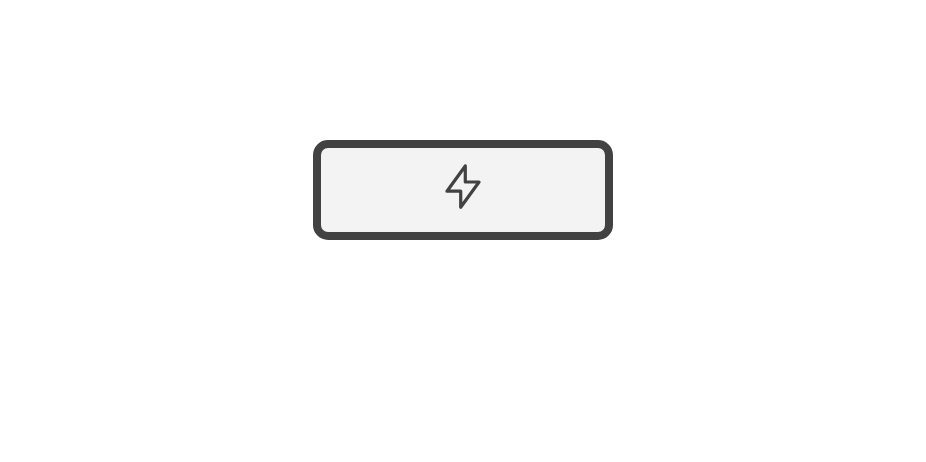
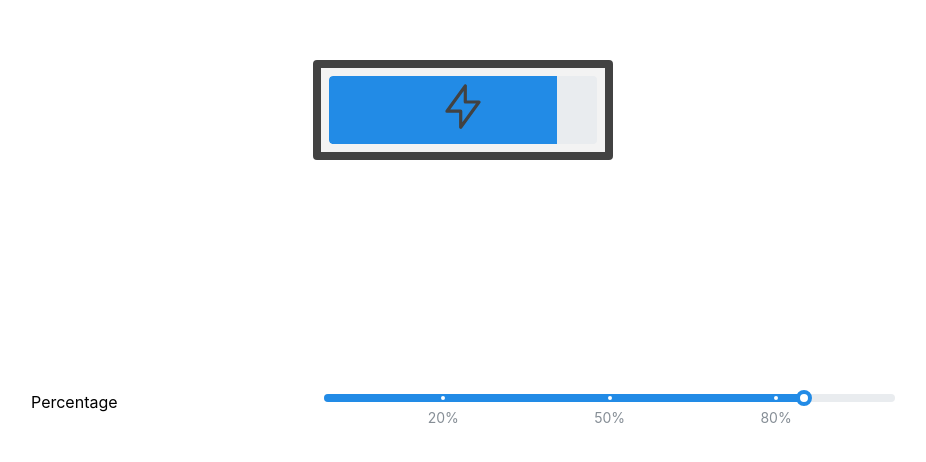
Before and after one commit to tuliren/battery, a Next.js app: page / in a window 1280 px wide. Shown: the part 170-632 px from the top of the page, without its empty margins (177-1103 px from the left). Built offline with nearby package versions, Linux system fonts and the light colour scheme.

Commit message:
Add progress bar

```diff
--- a/pages/index.tsx
+++ b/pages/index.tsx
@@ -1,31 +1,61 @@
-import { Box, Paper, useMantineTheme } from '@mantine/core';
+import {
+  Box,
+  Card,
+  Center,
+  Grid,
+  Paper,
+  Progress,
+  Slider,
+  Stack,
+  useMantineTheme,
+} from '@mantine/core';
 import { IconBolt } from '@tabler/icons-react';
 import type { NextPage } from 'next';
+import { useState } from 'react';
+
+const percentageMargin = 8;
 
 const Home: NextPage = () => {
+  const [percentage, setPercentage] = useState(85);
   const theme = useMantineTheme();
 
   return (
-    <Paper
+    <Center>
+      <Card w="70vw">
+        <Card.Section
           style={{
             position: 'relative',
             display: 'flex',
             justifyContent: 'center',
             alignItems: 'center',
-        height: '90vh',
+            height: '70vh',
           }}
         >
           <Box
             style={{
-          // boxShadow: `5px 5px 10px ${theme.colors.dark[2]}`,
               border: `8px solid ${theme.colors.dark[4]}`,
               width: 300,
               height: 100,
-          borderRadius: '15px',
+              borderRadius: theme.radius.sm,
               backgroundColor: '#f3f3f3',
+              position: 'relative',
+            }}
+          >
+            <Progress
+              size="xl"
+              value={percentage}
+              style={{
+                position: 'absolute',
+                bottom: percentageMargin, // Align to the bottom of the parent Box with margin
+                left: percentageMargin, // Align to the left of the parent Box with margin
+                right: percentageMargin, // Align to the right of the parent Box with margin
+                width: `calc(100% - ${percentageMargin * 2}px)`, // Calculate width based on margins
+                height: `calc(100% - ${percentageMargin * 2}px)`, // Adjust the height to your preference for the charge level indication
+                borderRadius: theme.radius.sm,
                 zIndex: 10,
               }}
             />
+          </Box>
 
           <Box
             style={{
@@ -33,12 +63,31 @@ const Home: NextPage = () => {
               top: '50%',
               left: '50%',
               transform: 'translate(-50%, -50%)',
-          zIndex: 100,
+              zIndex: 20,
             }}
           >
             <IconBolt size={55} stroke={1.4} color={theme.colors.dark[4]} />
           </Box>
-    </Paper>
+        </Card.Section>
+
+        <Grid>
+          <Grid.Col span={4}>Percentage</Grid.Col>
+          <Grid.Col span={8}>
+            <Slider
+              min={0}
+              max={100}
+              value={percentage}
+              onChange={setPercentage}
+              marks={[
+                { value: 20, label: '20%' },
+                { value: 50, label: '50%' },
+                { value: 80, label: '80%' },
+              ]}
+            />
+          </Grid.Col>
+        </Grid>
+      </Card>
+    </Center>
   );
 };
 
```
Lines whose indentation alone changed are shown as unchanged.
